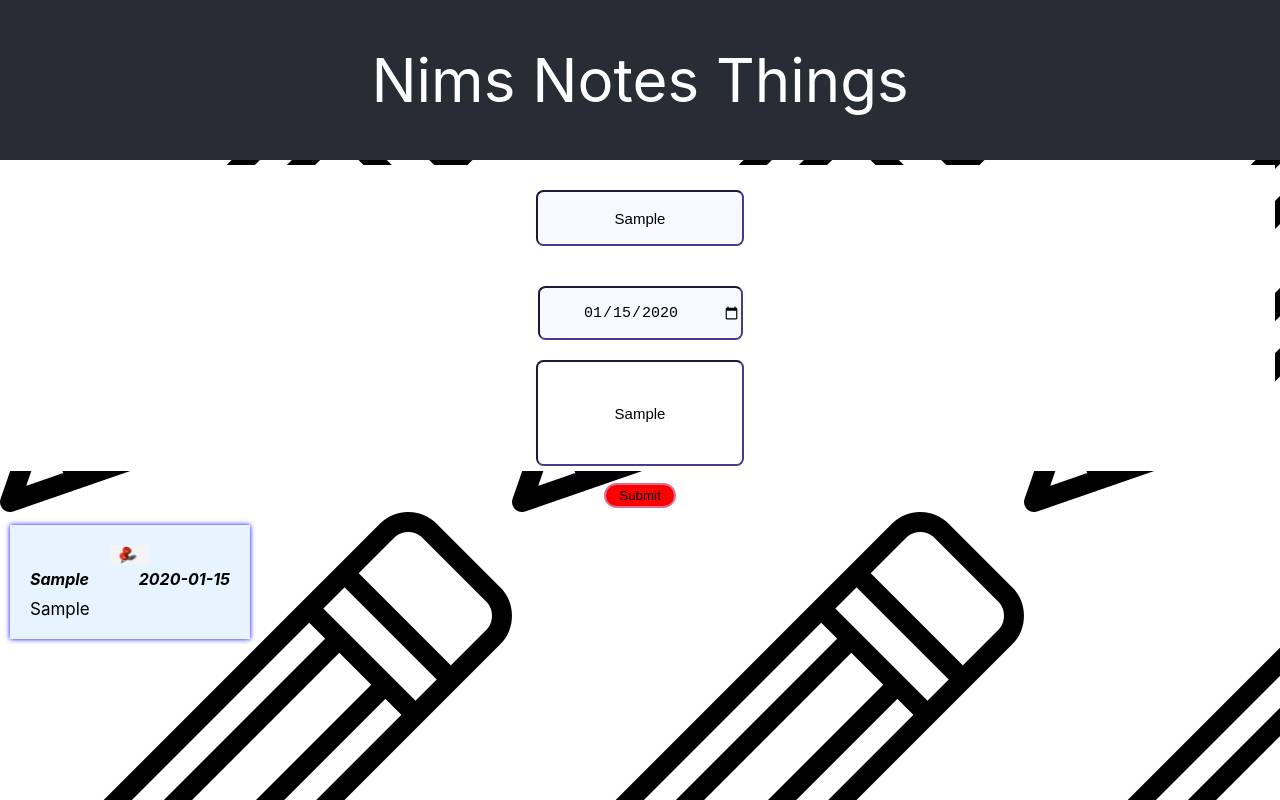
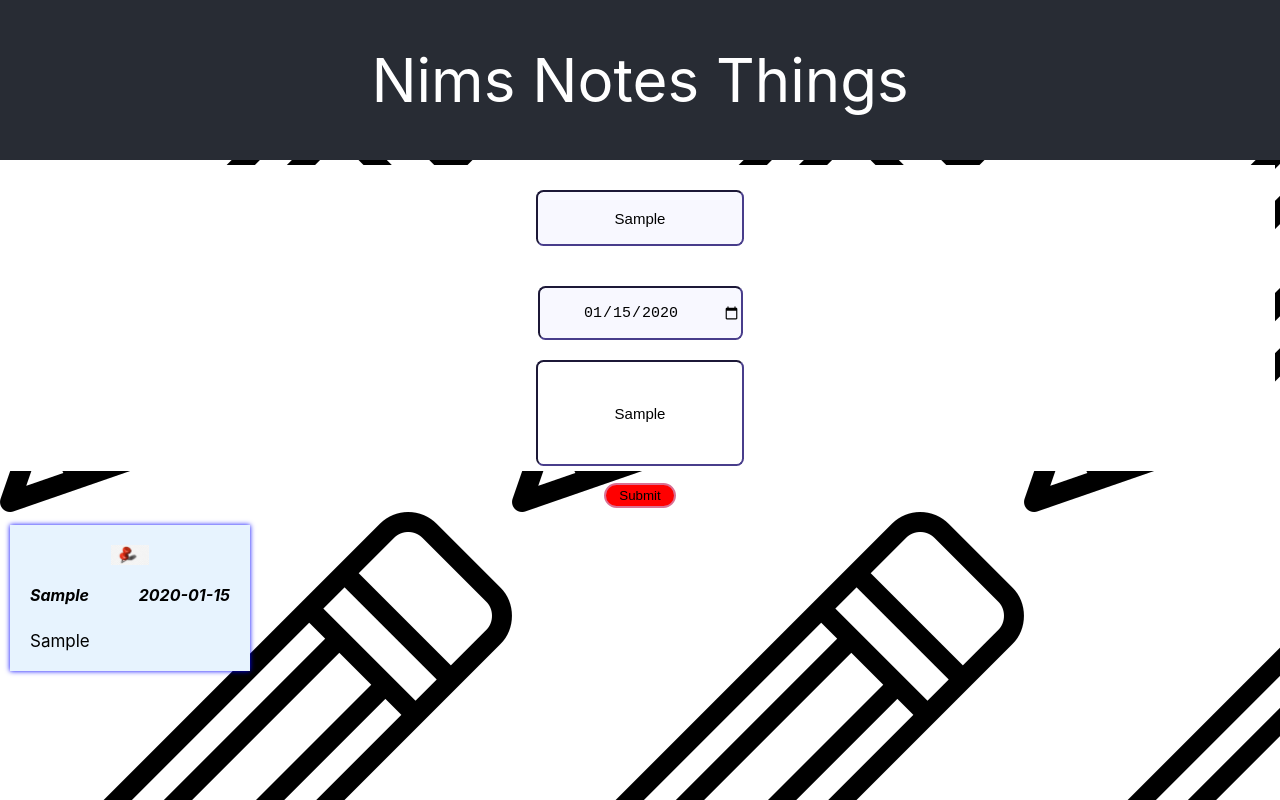
Before and after one commit to nf2000/nims-notes-things, a React (Create React App) app in the folder nims-notes-things/: page / in a window 1280 px wide. Both pictures are taken after typing "Sample", "2020-01-15", "Sample" into the empty fields and a click on the button "Submit". Built offline with nearby package versions, Linux system fonts and the light colour scheme.

Commit message:
Css for notes

```diff
--- a/nims-notes-things/src/components/notes.js
+++ b/nims-notes-things/src/components/notes.js
@@ -2,7 +2,6 @@ import React from "react";
 import styled from "styled-components";
 import { useSelector } from "react-redux";
 import Pin from "../pin.jpeg";
-import Board from "../corkboard.jpeg";
 
 function Notes() {
   const notes = useSelector((state) => {
@@ -17,8 +16,8 @@ function Notes() {
             <Note>
               <img src={Pin} height={20} alt="" />
               <Header>
-                <Name>{n.name}</Name>
-                <Date>{n.date}</Date>
+                <p>{n.name}</p>
+                <p>{n.date}</p>
               </Header>
               <Content>{n.note}</Content>
             </Note>
@@ -41,10 +40,6 @@ const Note = styled.div`
   }
 `;
 
-const BoardBack = styled.div`
-background: url("../corkboard.jpeg");
-`;
-
 const Header = styled.div`
   display: flex;
   flex: 1;
@@ -55,16 +50,6 @@ const Header = styled.div`
   }
 `;
 
-const Date = styled.div`
-
-  }
-`;
-
-const Name = styled.div`
-
-  }
-`;
-
 const Content = styled.div`
   text-align: left;
   font-size: 17px;
```
